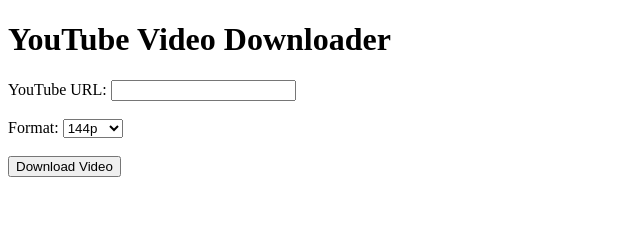
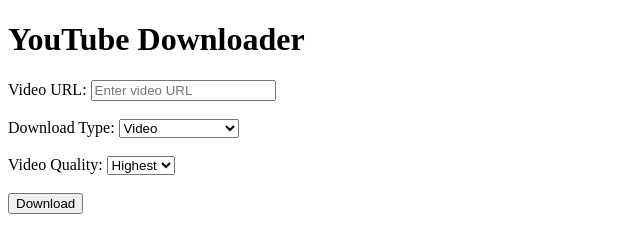
Before and after one commit to Deepak-2598/Deepak-S, a website: page test.html in a window 1280 px wide. Shown: the whole page, without its empty margins (0-640 px from the left). Drawn offline with Linux system fonts and the light colour scheme.

Commit message:
Add files via upload

```diff
--- a/test.html
+++ b/test.html
@@ -1,25 +1,33 @@
 <!DOCTYPE html>
 <html>
   <head>
-		<title>YouTube Video Downloader</title>
+    <meta charset="utf-8">
+    <title>YouTube Downloader</title>
   </head>
   <body>
-		<h1>YouTube Video Downloader</h1>
-		<form action="/download" method="GET">
-			<label for="url">YouTube URL:</label>
-			<input type="text" id="url" name="url">
+    <h1>YouTube Downloader</h1>
+    <form method="get" action="/download">
+      <label for="url">Video URL:</label>
+      <input type="text" name="url" id="url" placeholder="Enter video URL" required>
       <br><br>
-			<label for="format">Format:</label>
-			<select id="format" name="format">
-				<option value="144p">144p</option>
-				<option value="240p">240p</option>
-				<option value="360p">360p</option>
-				<option value="480p">480p</option>
-				<option value="720p">720p</option>
-				<option value="1080p">1080p</option>
+      <label for="type">Download Type:</label>
+      <select name="type" id="type">
+        <option value="video">Video</option>
+        <option value="audio">Audio</option>
+        <option value="both">Video and Audio</option>
       </select>
       <br><br>
-			<input type="submit" value="Download Video">
+      <label for="quality">Video Quality:</label>
+      <select name="quality" id="quality">
+        <option value="highest">Highest</option>
+        <option value="lowest">Lowest</option>
+        <option value="hd720">720p</option>
+        <option value="medium">480p</option>
+        <option value="small">360p</option>
+        <option value="tiny">240p</option>
+      </select>
+      <br><br>
+      <input type="submit" value="Download">
     </form>
   </body>
 </html>
```
Lines whose indentation alone changed are shown as unchanged.
